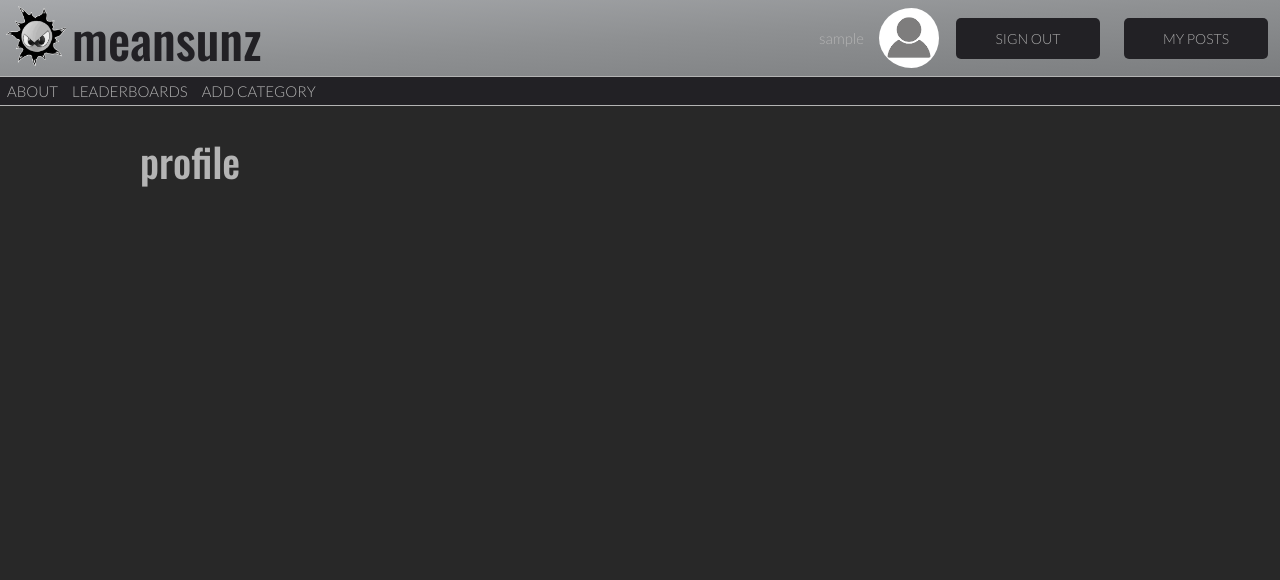
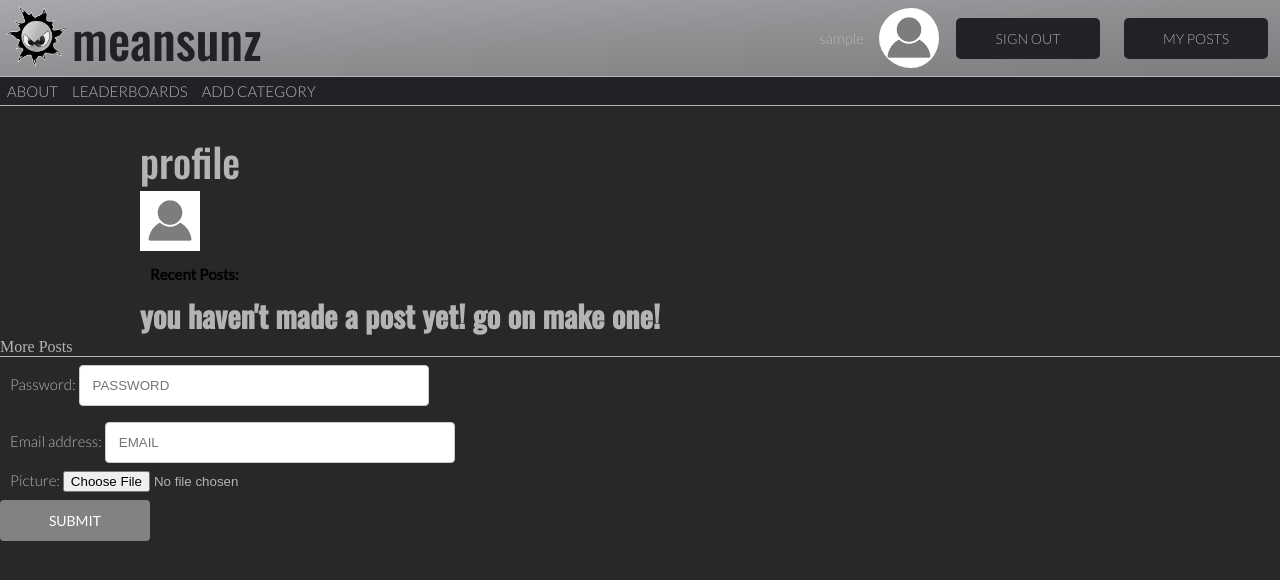
Before and after one commit to 2323841m/MeanSunz_Project, a Django app: a page that uses meansunz_project/templates/meansunz/user_profile.html in a window 1280 px wide. Shown: the top 580 px of the page. Run offline with Django 3.2, Linux system fonts and the light colour scheme; the visitor is signed in with stand-in values (Sample User, id 1); data that the repository does not hold is empty.

Commit message:
Implemented user profile view

```diff
--- a/meansunz_project/meansunz/forms.py
+++ b/meansunz_project/meansunz/forms.py
@@ -10,6 +10,16 @@ class UserForm(forms.ModelForm):
         widgets = {
             'password': forms.PasswordInput(attrs={'class': 'textForm', 'placeholder': 'PASSWORD'}),
             'username': forms.TextInput(attrs={'class': 'textForm', 'placeholder': 'USERNAME'}),
+            'email': forms.EmailInput(attrs={'class': 'textForm', 'placeholder': 'EMAIL'}),
+        }
+
+
+class UserUpdateForm(forms.ModelForm):
+    class Meta:
+        model = User
+        fields = ('password', 'email')
+        widgets = {
+            'password': forms.PasswordInput(attrs={'class': 'textForm', 'placeholder': 'PASSWORD'}),
             'email': forms.EmailInput(attrs={'class': 'textForm', 'placeholder': 'EMAIL'}),
         }
 
--- a/meansunz_project/meansunz/views.py
+++ b/meansunz_project/meansunz/views.py
@@ -2,7 +2,7 @@ import datetime
 
 from django.shortcuts import render
 from meansunz.models import Category, Post, UserProfile, User, Comment, VotePost, VoteComment
-from meansunz.forms import CategoryForm, PostForm, UserForm, UserProfileForm, CommentForm
+from meansunz.forms import CategoryForm, PostForm, UserForm, UserProfileForm, CommentForm, UserUpdateForm
 from django.http import HttpResponse, HttpResponseRedirect
 from django.contrib.auth import authenticate, login, logout
 from django.core.urlresolvers import reverse
@@ -14,7 +14,7 @@ from django.views.generic.list import ListView
 def index(request):
     if request.GET.get('sort'):
         sort = request.GET.get('sort')
-        post_list = Post.objects.extra(select={'votes': 'upvotes - downvotes'}, order_by=('-'+sort,))[:25]
+        post_list = Post.objects.extra(select={'votes': 'upvotes - downvotes'}, order_by=('-' + sort,))[:25]
     else:
         post_list = Post.objects.extra(select={'votes': 'upvotes - downvotes'}, order_by=('-votes',))[:25]
     context_dict = {'posts': post_list, 'sort': request.GET.get('sort')}
@@ -35,9 +35,11 @@ class show_category(ListView):
         category = Category.objects.filter(slug=self.kwargs['category_name_slug'])
         if self.request.GET.get('sort'):
             sort = self.request.GET.get('sort')
-            posts = Post.objects.filter(category=category).extra(select={'votes': 'upvotes - downvotes'}, order_by=('-'+sort,))
+            posts = Post.objects.filter(category=category).extra(select={'votes': 'upvotes - downvotes'},
+                                                                 order_by=('-' + sort,))
         else:
-            posts = Post.objects.filter(category=category).extra(select={'votes': 'upvotes - downvotes'}, order_by=('-votes',))
+            posts = Post.objects.filter(category=category).extra(select={'votes': 'upvotes - downvotes'},
+                                                                 order_by=('-votes',))
         return posts
 
     def get_context_data(self, **kwargs):
@@ -191,7 +193,8 @@ def about(request):
 
 def leaderboards(request):
     context_dict = {}
-    user_ranking = UserProfile.objects.extra(select={'votes': 'rating_comment + rating_post'}, order_by=('-votes',))[:15]
+    user_ranking = UserProfile.objects.extra(select={'votes': 'rating_comment + rating_post'}, order_by=('-votes',))[
+                   :15]
     context_dict['profiles'] = user_ranking
     response = render(request, 'meansunz/leaderboards.html', context_dict)
     return response
@@ -271,6 +274,39 @@ def user_posts(request):
     response = render(request, 'meansunz/user_posts.html', context_dict)
     return response
 
+
 @login_required
 def user_profile(request):
-    return render(request, 'meansunz/user_profile.html', {})
+    posts = Post.objects.filter(user=request.user).order_by('-date')[:3]
+
+    if request.method == 'POST':
+        user_form = UserUpdateForm(data=request.POST)
+        profile_form = UserProfileForm(data=request.POST)
+
+        if user_form.is_valid() and profile_form.is_valid():
+            user = User.objects.get(id=request.user.id)
+
+            # Hash password with set_password method
+            user.set_password(user_form.data.get('password'))
+            user.email = (user_form.data.get('email'))
+            user.save()
+
+            profile = UserProfile.objects.get(user=user)
+
+            # Did the user provide a profile picture?
+            if 'picture' in request.FILES:
+                profile.picture = request.FILES['picture']
+
+            profile.save()
+
+        else:
+            # Invalid form, mistakes, or something else
+            print(user_form.errors, profile_form.errors)
+    else:
+        # Not an HTTP POST, so render form using two ModelForm instances
+        # These forms will be blank, ready for user input
+        user_form = UserUpdateForm()
+        profile_form = UserProfileForm()
+
+    context_dict = {'user': request.user, 'posts': posts, 'form': profile_form, 'user_form': user_form, 'profile_form': profile_form, }
+    return render(request, 'meansunz/user_profile.html', context_dict)
--- a/meansunz_project/templates/meansunz/index.html
+++ b/meansunz_project/templates/meansunz/index.html
@@ -15,7 +15,6 @@
         {% if posts %}
 
             {% for post in posts %}
-
                 <div class="post">
                     <div class="voteBar">
                         <div class="upVote">
@@ -64,7 +63,6 @@
                         {% endif %}
                     </div>
                 </div>
-				</a>
             {% endfor %}
         {% else %}
             <h2 style="font-size: 30px"><strong>There are no posts present.</strong></h2>
--- a/meansunz_project/templates/meansunz/user_profile.html
+++ b/meansunz_project/templates/meansunz/user_profile.html
@@ -1,14 +1,82 @@
 {% extends 'meansunz/base.html' %}
 {% load staticfiles %}
+{% load meansunz_template_tags %}
 
 {% block title_block %}
     My Profile
 {% endblock %}
 
 {% block body_block %}
-	<div class="contentBody">
-		<h2>
-			Profile
-		</h2>
-	</div>
+    <div class="contentBody">
+        <h2>
+            Profile
+        </h2>
+
+        <div>
+            {% if user.profile.picture %}
+                <img src="{{ MEDIA_URL }}{{ user.profile.picture }}" alt="profile picture">
+            {% else %}
+                <img src="{% static "images\blank_profile.png" %}" alt=" profile picture">
+            {% endif %}
+        </div>
+
+        <div><h5>Recent Posts:</h5></div>
+
+        <div>
+            {% if posts %}
+
+                {% for post in posts %}
+                    <div class="post">
+                        <div>
+                            <h6>{% get_post_votes post %}</h6>
+                        </div>
+
+                        <div class="postContent">
+                            <div>
+                                <h4>
+                                    <a href="{% url 'show_post' post.category.slug post.id post.slug %}">{{ post.title }}</a>
+                                </h4>
+                            </div>
+
+                            <div>
+                                <h4>{{ post.user }}</h4>
+                            </div>
+
+                            <div class="commentsBar">
+                                <div>
+                                    <h6>1233 Comments</h6>
+                                </div>
+                                <div>
+                                    <h6>Report</h6>
+                                </div>
+                            </div>
+                        </div>
+                        <div class="postMedia">
+                            {% if post.picture %}
+                                <p><img src="{{ MEDIA_URL }}{{ post.picture }}" alt="" style="width:100%;height:100%;">
+                                </p>
+                            {% endif %}
+                        </div>
+                    </div>
+                {% endfor %}
+            {% else %}
+                <h2 style="font-size: 30px"><strong>You haven't made a post yet! Go on make one!</strong></h2>
+            {% endif %}
+        </div>
+    </div>
+
+    <a href="{% url 'user_posts' %}">More Posts</a>
+
+    <div class="separator"></div>
+
+    <form id="user_form" method="post" action="{% url 'user_profile' %}" enctype="multipart/form-data">
+
+        {% csrf_token %}
+
+        <!-- Display each form -->
+        {{ user_form.as_p }}
+        {{ profile_form.as_p }}
+
+        <input type="submit" name="submit" value="Submit"/>
+
 {% endblock %}
```
Lines whose indentation alone changed are shown as unchanged.
